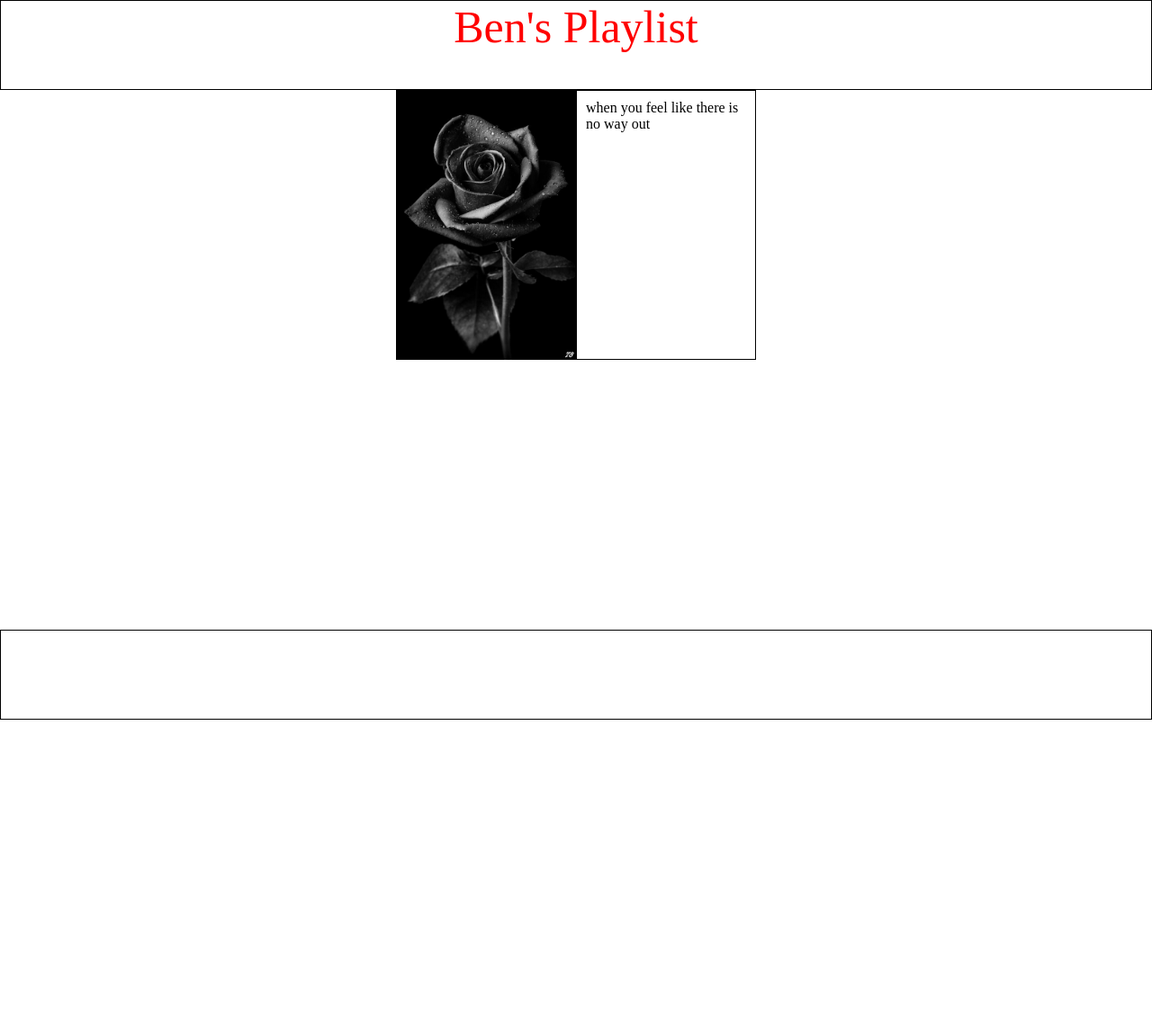
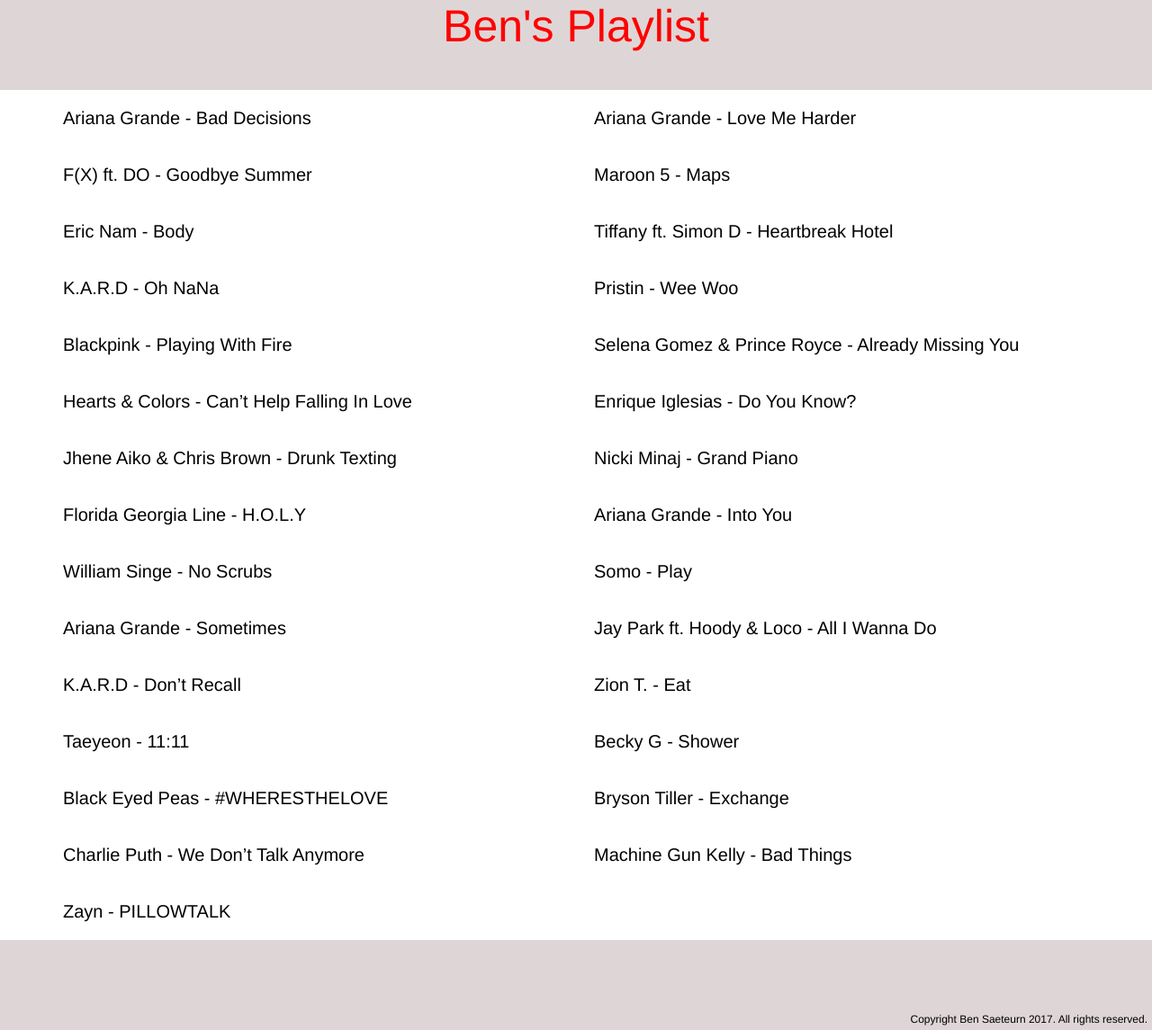
Before and after one commit to bensaeteurn/seniorproject, a website: page index.html in a window 1280 px wide. Shown: the whole page at 90% size. Before the commit the page ends 800 px from the top, so only its background shows below. Drawn offline with Linux system fonts and the light colour scheme.

Commit message:
added songs/ cpyright

```diff
--- a/index.html
+++ b/index.html
@@ -8,15 +8,43 @@
 <body>
     <div id="header">Ben's Playlist</div>
     <div id="container">
-        <img id="rose" src="images/Black.jpg" alt="Black Rose">
-        <div id="desc" >when you feel like there is no way out
-
-        </div>
+        <div class="song"><span class="artist">Ariana Grande</span><span class="title">Bad Decisions</span></div>
+        <div class="song"><span class="artist">Ariana Grande</span><span class="title">Love Me Harder</span></div>
+        <div class="song"><span class="artist">F(X) ft. DO</span><span class="title">Goodbye Summer</span></div>
+        <div class="song"><span class="artist">Maroon 5</span><span class="title">Maps</span></div>
+        <div class="song"><span class="artist">Eric Nam</span><span class="title">Body</span></div>
+        <div class="song"><span class="artist">Tiffany ft. Simon D</span><span class="title">Heartbreak Hotel</span></div>
+        <div class="song"><span class="artist">K.A.R.D</span><span class="title">Oh NaNa</span></div>
+        <div class="song"><span class="artist">Pristin</span><span class="title">Wee Woo</span></div>
+        <div class="song"><span class="artist">Blackpink</span><span class="title">Playing With Fire</span></div>
+        <div class="song"><span class="artist">Selena Gomez & Prince Royce</span><span class="title">Already Missing You</span></div>
+        <div class="song"><span class="artist">Hearts & Colors</span><span class="title">Can’t Help Falling In Love</span></div>
+        <div class="song"><span class="artist">Enrique Iglesias</span><span class="title">Do You Know?</span></div>
+        <div class="song"><span class="artist">Jhene Aiko & Chris Brown</span><span class="title">Drunk Texting</span></div>
+        <div class="song"><span class="artist">Nicki Minaj</span><span class="title">Grand Piano</span></div>
+        <div class="song"><span class="artist">Florida Georgia Line</span><span class="title">H.O.L.Y</span></div>
+        <div class="song"><span class="artist">Ariana Grande</span><span class="title">Into You</span></div>
+        <div class="song"><span class="artist">William Singe</span><span class="title">No Scrubs</span></div>
+        <div class="song"><span class="artist">Somo</span><span class="title">Play</span></div>
+        <div class="song"><span class="artist">Ariana Grande</span><span class="title">Sometimes</span></div>
+        <div class="song"><span class="artist">Jay Park ft. Hoody & Loco</span><span class="title">All I Wanna Do</span></div>
+        <div class="song"><span class="artist">K.A.R.D</span><span class="title">Don’t Recall</span></div>
+        <div class="song"><span class="artist">Zion T.</span><span class="title">Eat</span></div>
+        <div class="song"><span class="artist">Taeyeon</span><span class="title">11:11</span></div>
+        <div class="song"><span class="artist">Becky G</span><span class="title">Shower</span></div>
+        <div class="song"><span class="artist">Black Eyed Peas</span><span class="title">#WHERESTHELOVE</span></div>
+        <div class="song"><span class="artist">Bryson Tiller</span><span class="title">Exchange</span></div>
+        <div class="song"><span class="artist">Charlie Puth</span><span class="title">We Don’t Talk Anymore</span></div>
+        <div class="song"><span class="artist">Machine Gun Kelly</span><span class="title">Bad Things</span></div>
+        <div class="song"><span class="artist">Zayn</span><span class="title">PILLOWTALK</span></div>
     </div>
 
 
 
-    <div id="footer"></div>
+    <div id="footer">
+        <div class="copyright">Copyright Ben Saeteurn 2017. All rights reserved.</div>
+
+    </div>
 
 </body>
 
--- a/style.css
+++ b/style.css
@@ -11,34 +11,37 @@
 #container {
     display: flex;
     justify-content: center;
+    flex-wrap: wrap;
+    margin: 0 50px;
 }
 
 #header {
-    border: 1px solid black;
+    /*border: 1px solid black;*/
     width: 100%;
     color: red;
     font-size: 50px;
     text-align: center;
     height: 100px;
+    background-color: #ded6d6;
 }
 
 body {
     margin: 0 0 100px 0;
     padding: 0;
+    font-family: Helvetica, Arial, sans-serif;
+
 }
 
-#rose {
-    width: 200px
-}
 
 #footer {
-    border: 1px solid black;
+    /*border: 1px solid black;*/
     position: absolute;
     left: 0;
     bottom: 0;
     height: 100px;
     width: 100%;
     box-sizing: border-box;
+    background-color: #ded6d6;
 }
 
 #desc {
@@ -46,3 +49,33 @@
     border: 1px solid black;
     padding: 10px;
 }
+
+.song {
+    /*border: 1px solid black;*/
+    flex: 1 1 calc(45%);
+    padding: 20px;
+    font-size: 20px;
+}
+
+.artist {
+
+
+}
+
+.title {
+
+
+}
+
+.title::before {
+    content: ' - ';
+}
+
+.copyright {
+    margin: 5px;
+    bottom: 0;
+    position: absolute;
+    right: 0;
+    font-size: 12px;
+
+}
```
